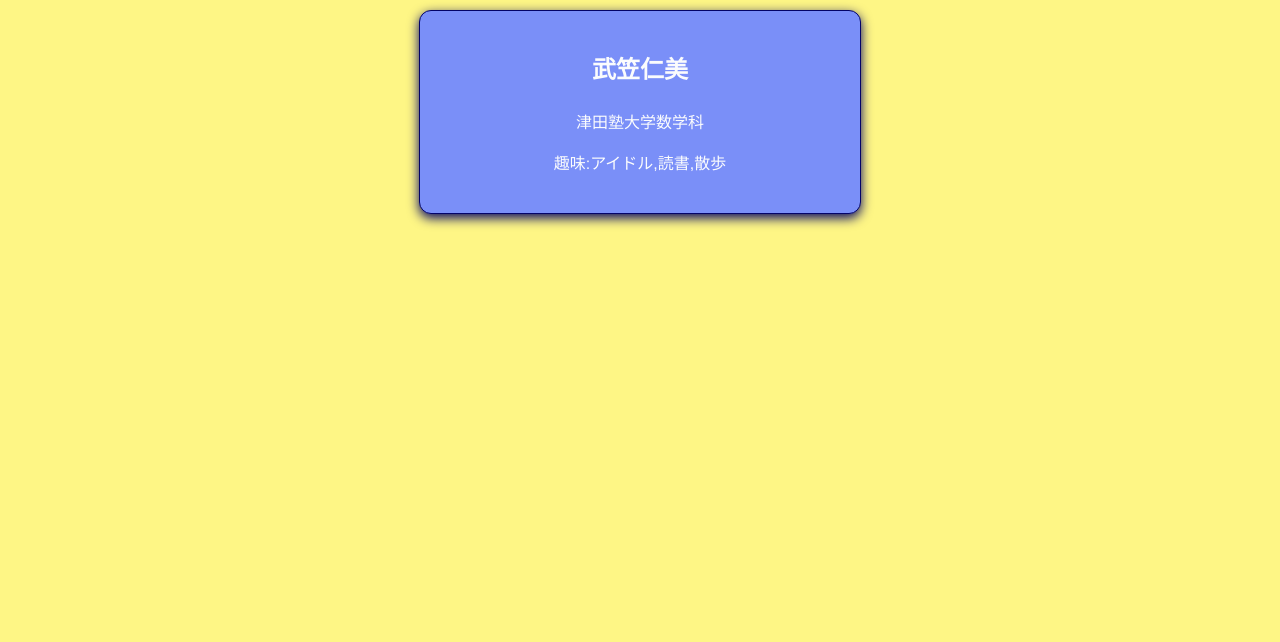
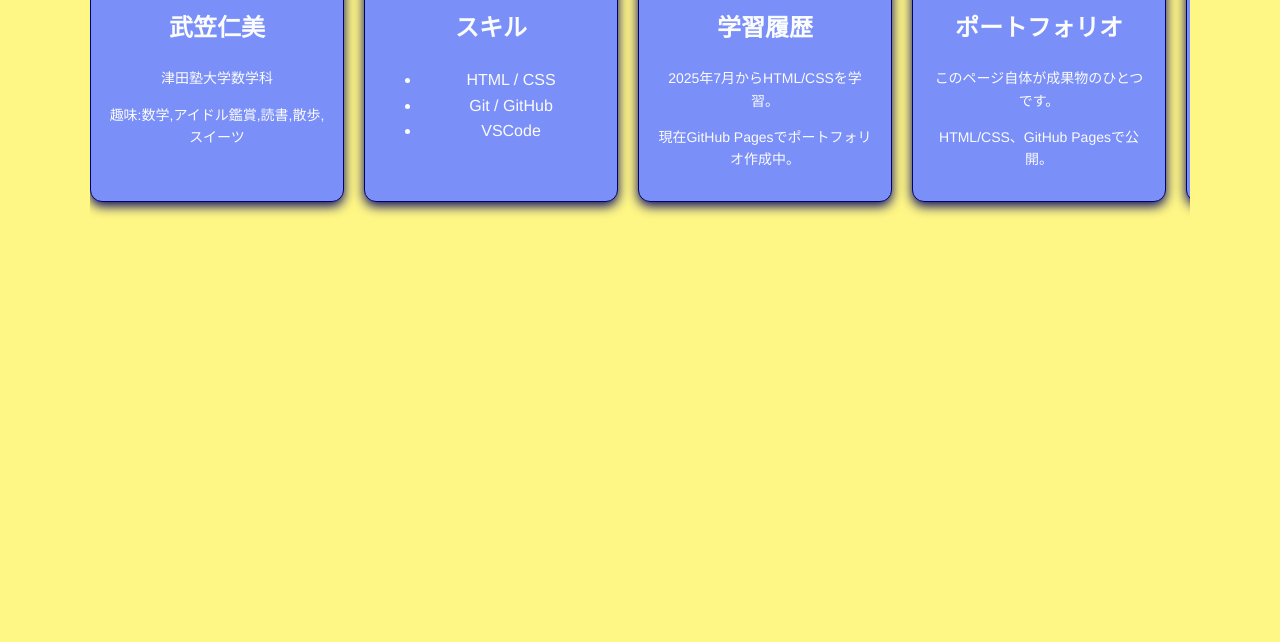
Before and after one commit to Hitomi-Mukasa/my-profile, a plain HTML site: page index.html in a window 1280 px wide. Shown: the part 158-800 px from the top of the page. Drawn offline with Linux system fonts and the light colour scheme.

Commit message:
カード

```diff
--- a/index.html
+++ b/index.html
@@ -2,17 +2,43 @@
 <html lang="ja">
     <head>
         <meta charset="UTF-8">
+        <meta name="viewport" content="width=device-width, initial-scale=1.0">
+        <meta name="robots" content="noindex">
         <title>自己紹介</title>
         <link rel="stylesheet" href="style.css">
     </head>
     <body>
-        <section class="profile">
-            <h1>自己紹介</h1>
+        <div class="scroll-container">
             <div class="card">
                 <h2>武笠仁美</h2>
                 <p>津田塾大学数学科</p>
-                <p>趣味:アイドル,読書,散歩</p>
+                <p>趣味:数学,アイドル鑑賞,読書,散歩,スイーツ</p>
             </div>
-        </section>
+            <div class="card">
+                <h2>スキル</h2>
+                <ul>
+                <li>HTML / CSS</li>
+                <li>Git / GitHub</li>
+                <li>VSCode</li>
+                </ul>
+            </div>
+            <div class="card">
+                <h2>学習履歴</h2>
+                <p>2025年7月からHTML/CSSを学習。</p>
+                <p>現在GitHub Pagesでポートフォリオ作成中。</p>
+            </div>
+            <div class="card">
+                <h2>ポートフォリオ</h2>
+                <p>このページ自体が成果物のひとつです。</p>
+                <p>HTML/CSS、GitHub Pagesで公開。</p>
+            </div>
+            <div class="card">
+                <h2>将来の目標</h2>
+                <p>Webフロントエンドの分野に興味があります。</p>
+                <p>まずはインターンで実務を経験するのが目標です。</p>
+            </div>
+
+
+        </div>
      </body>
      </html>
--- a/style.css
+++ b/style.css
@@ -11,11 +11,41 @@ h1{
     color: #7a8ff8;
 }
 .card {
+    flex: 0 0 auto;
+    width: 220px;
+
     background-color: #7a8ff8;
     border: 1px solid #030367;
     border-radius: 12px;
-    padding: 20px;
+    padding: 16px;
     margin: 20px auto;
     max-width: 400px;
     box-shadow: 0 4px 12px rgba(0, 0, 99, 1);
+    text-align: center;
+    scroll-snap-align: start;
+    transition: transform 0.6s ease;
 }
+.scroll-container{
+    display: flex;
+    overflow-x: auto;
+    gap: 20px;
+    padding: 20px;
+    scroll-snap-type: x mandatory;
+    -webkit-overflow-scrolling: touch;
+    scrollbar-width: none;
+    -ms-overflow-style: none;
+    }
+.scroll-container::-webkit-scrollbar {
+    display: none;
+}
+.card:hover{
+    transform: rotateY(360deg);
+}
+.card p {
+    font-size: 14px;
+}
+.card img {
+    width: 100%;
+    border-radius: 8px;
+    margin-bottom: 10px;
+}
```
